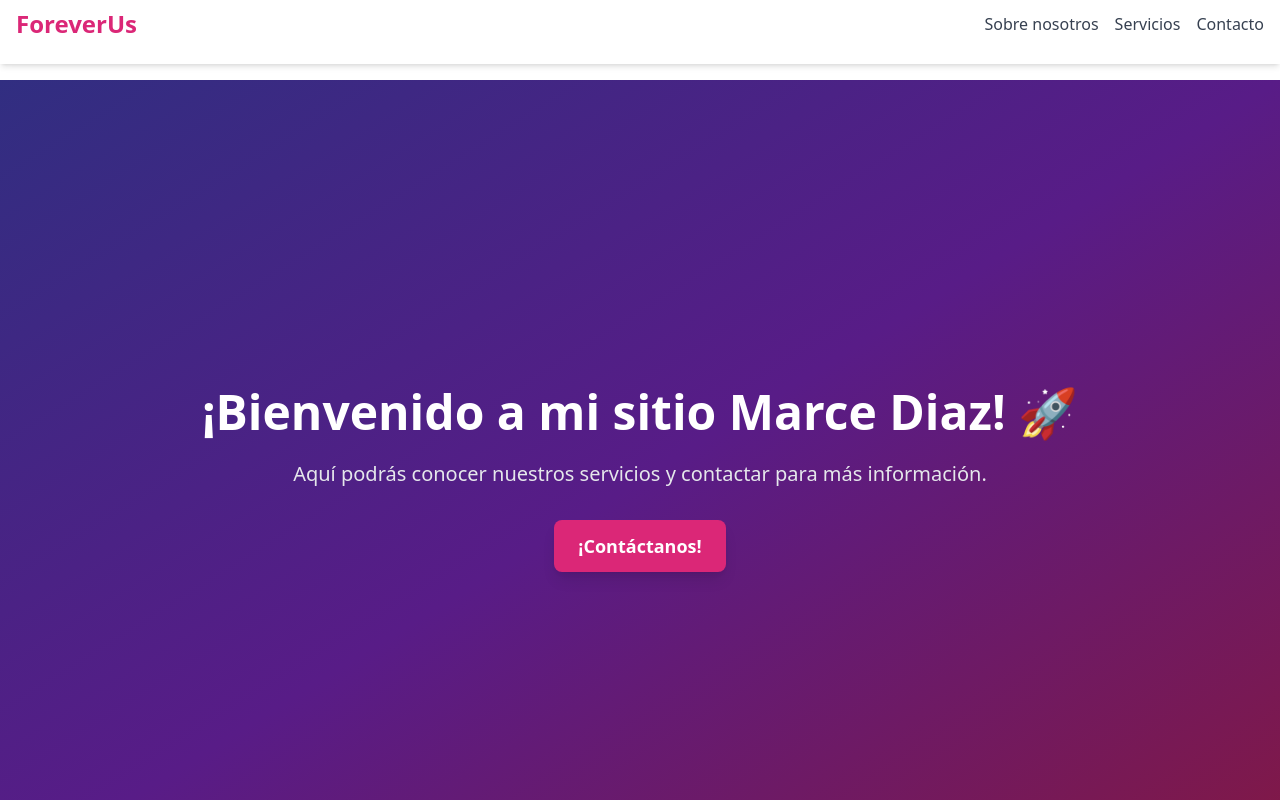
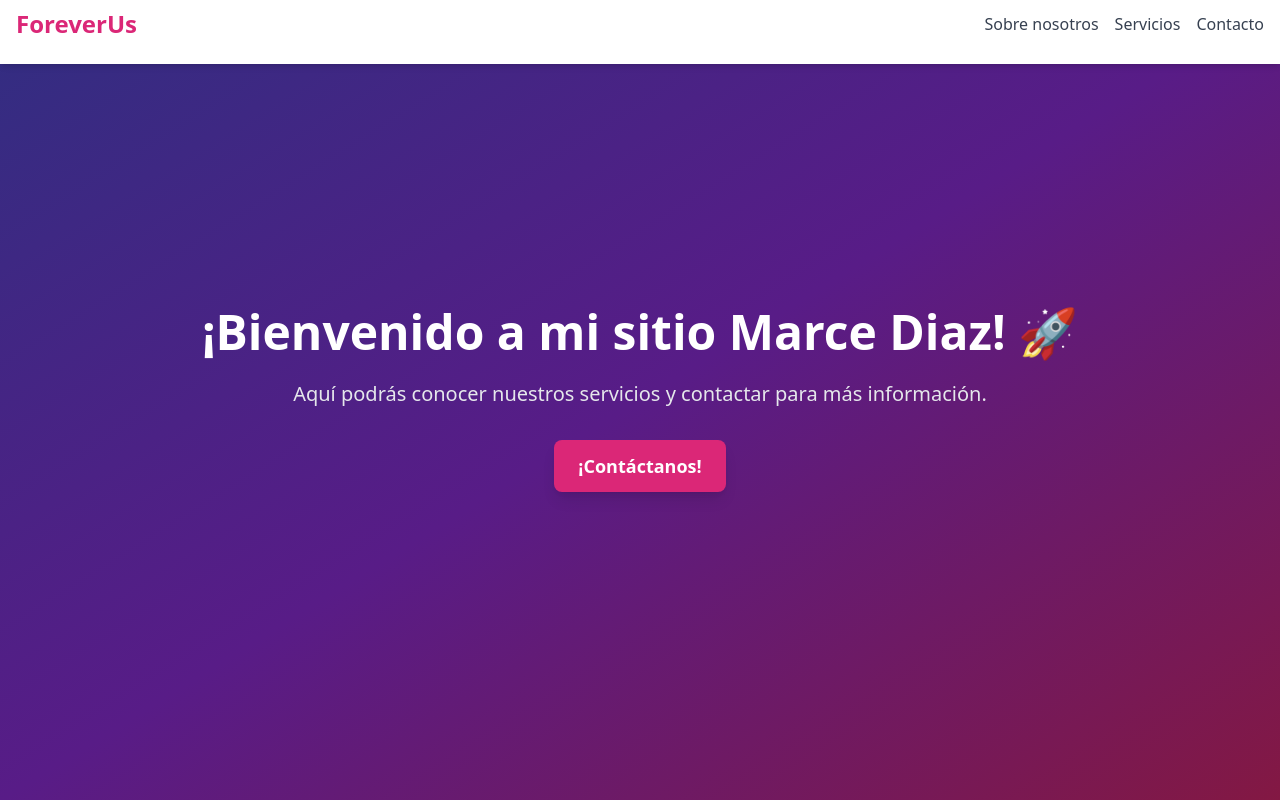
Before and after one commit to keykun456/ForeverUs, a Next.js app: page /home in a window 1280 px wide. Shown: the top 800 px of the page. Built offline with nearby package versions, Linux system fonts and the light colour scheme.

Commit message:
mejora: navbar mejora 7

```diff
--- a/pages/home.tsx
+++ b/pages/home.tsx
@@ -121,7 +121,7 @@ export default function Home() {
 
 
       {/* Offset para que el navbar fijo no tape contenido */}
-      <div className="pt-20"></div>
+      <div className="pt-15"></div>
 
       {/* 🎉 Hero principal con animaciones */}
       <main className="flex flex-1 min-h-screen flex-col items-center justify-center bg-gradient-to-br from-indigo-900 via-purple-900 to-pink-900 text-white p-8">
```
